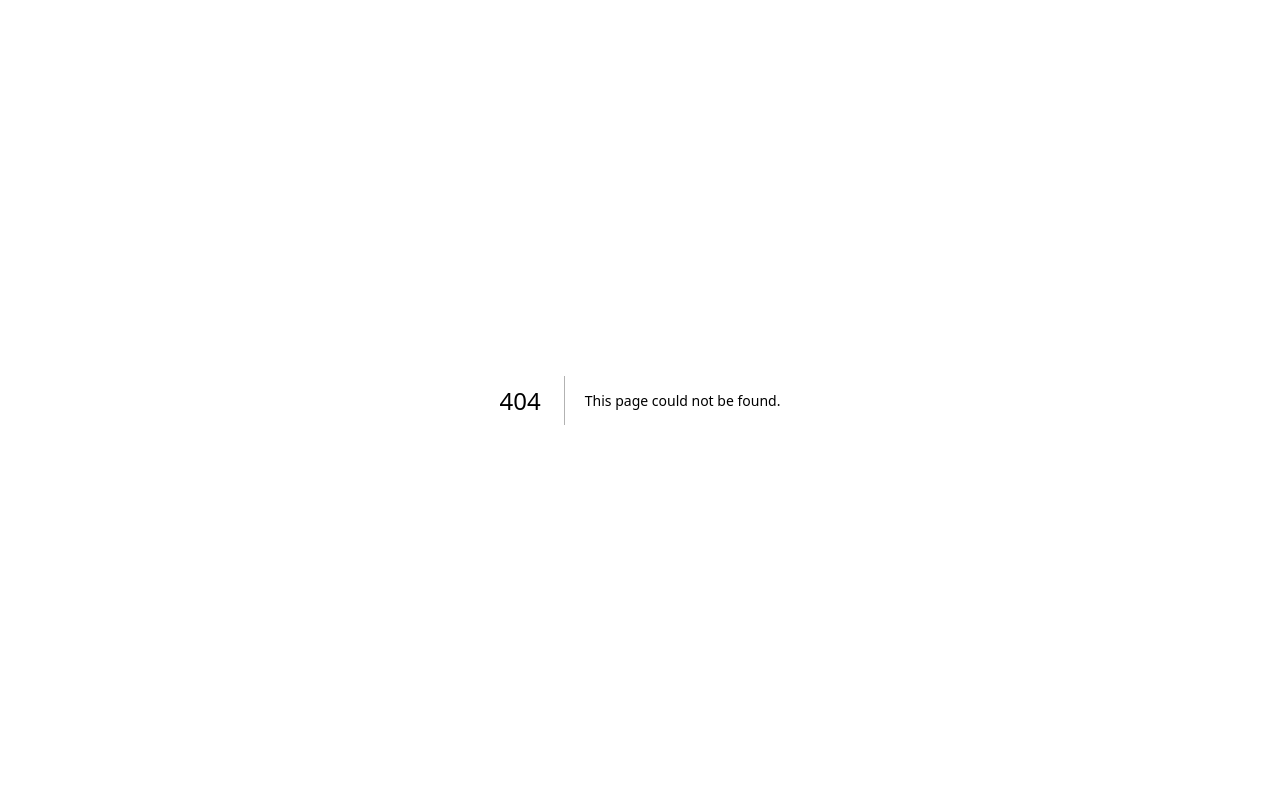
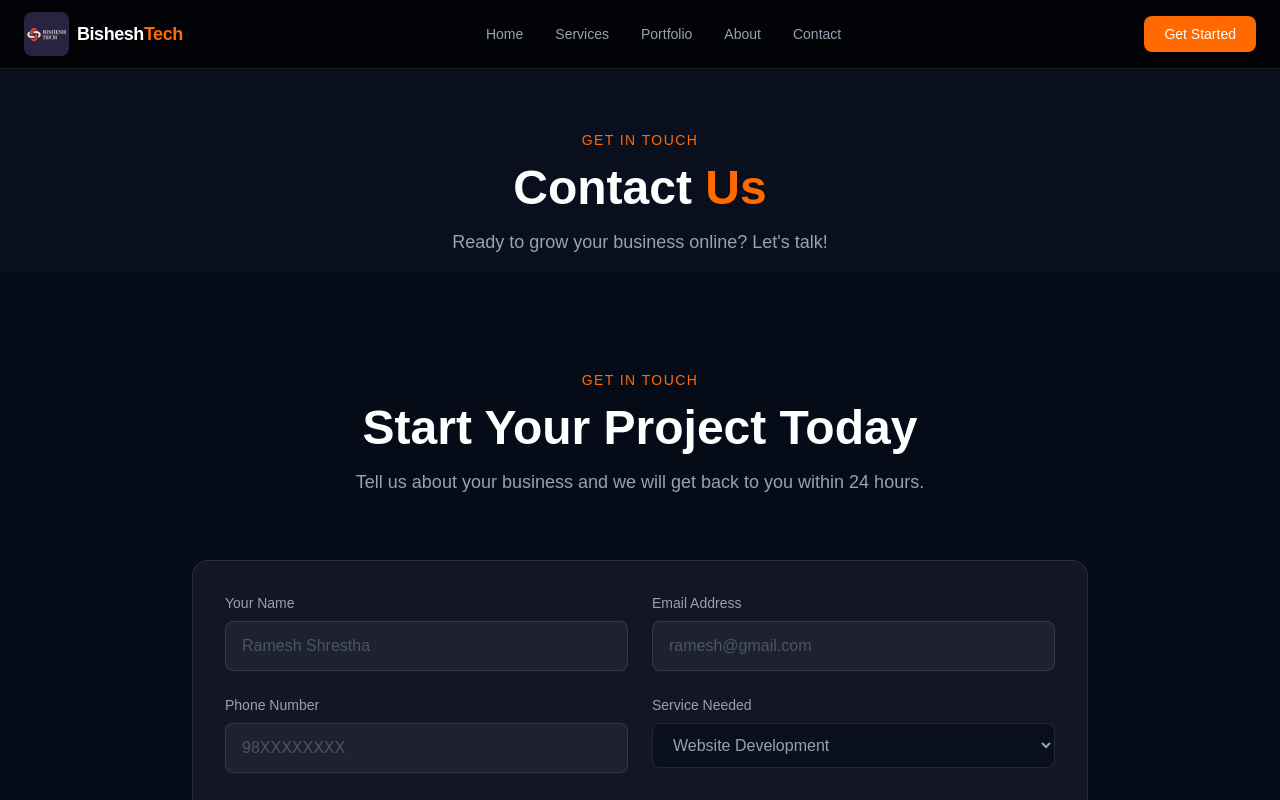
Before and after one commit to DeSi811/Bishesh-tech-, a Next.js app: page /contact in a window 1280 px wide. Before the commit this address had no page. Shown: the top 800 px of the page. Built offline with nearby package versions, Linux system fonts and the light colour scheme.

Commit message:
Added contact page and fixed CSS

```diff
--- /dev/null
+++ b/app/contact/page.tsx
@@ -0,0 +1,22 @@
+import Navbar from "@/components/sections/Navbar"
+import Contact from "@/components/sections/Contact"
+import Footer from "@/components/sections/Footer"
+
+export default function ContactPage() {
+  return (
+    <main className="min-h-screen bg-[#0A0F1E]">
+      <Navbar />
+      <div className="pt-32 pb-4 px-6 text-center">
+        <span className="text-orange-500 text-sm font-medium uppercase tracking-widest">Get In Touch</span>
+        <h1 className="text-5xl font-bold text-white mt-3 mb-4">
+          Contact <span className="text-orange-500">Us</span>
+        </h1>
+        <p className="text-gray-400 text-lg max-w-2xl mx-auto">
+          Ready to grow your business online? Let's talk!
+        </p>
+      </div>
+      <Contact />
+      <Footer />
+    </main>
+  )
+}
--- a/app/globals.css
+++ b/app/globals.css
@@ -6,14 +6,12 @@
 }
 
 * {
-  margin: 0;
-  padding: 0;
   box-sizing: border-box;
 }
 
 body {
-  background: var(--background);
-  color: var(--foreground);
+  background: #0A0F1E;
+  color: #ffffff;
   font-family: Arial, Helvetica, sans-serif;
 }
 
```
Also changed, not shown: app/portfolio/page.tsx (line endings or trailing spaces).
